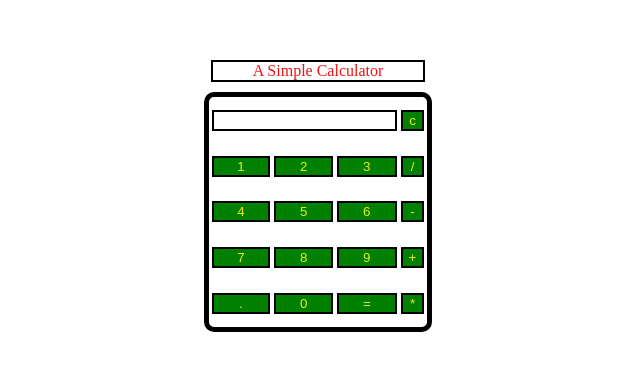
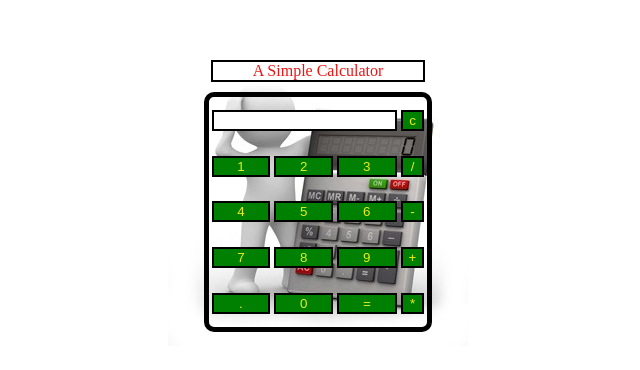
Before and after one commit to ayushranjan26/Calculator-hactoberfest, a plain HTML site: page index.html in a window 1280 px wide. Shown: the part 212-582 px from the top of the page, without its empty margins (322-962 px from the left). Drawn offline with Linux system fonts and the light colour scheme.

Commit message:
1st commit

```diff
--- a/index.html
+++ b/index.html
@@ -48,6 +48,10 @@
                 flex-direction: column;
                 align-items: center;
                 justify-content: center;
+                background-image: url("calc.jpeg");
+                background-position: center;
+                background-repeat: no-repeat;
+
             }
             input:hover{
                 background-color: white;
@@ -58,6 +62,7 @@
                 border-radius: 10px;
                 border: 5px solid black;
             }
+
         </style>
 
 
```
Also changed, not shown: calc.jpeg (added).
